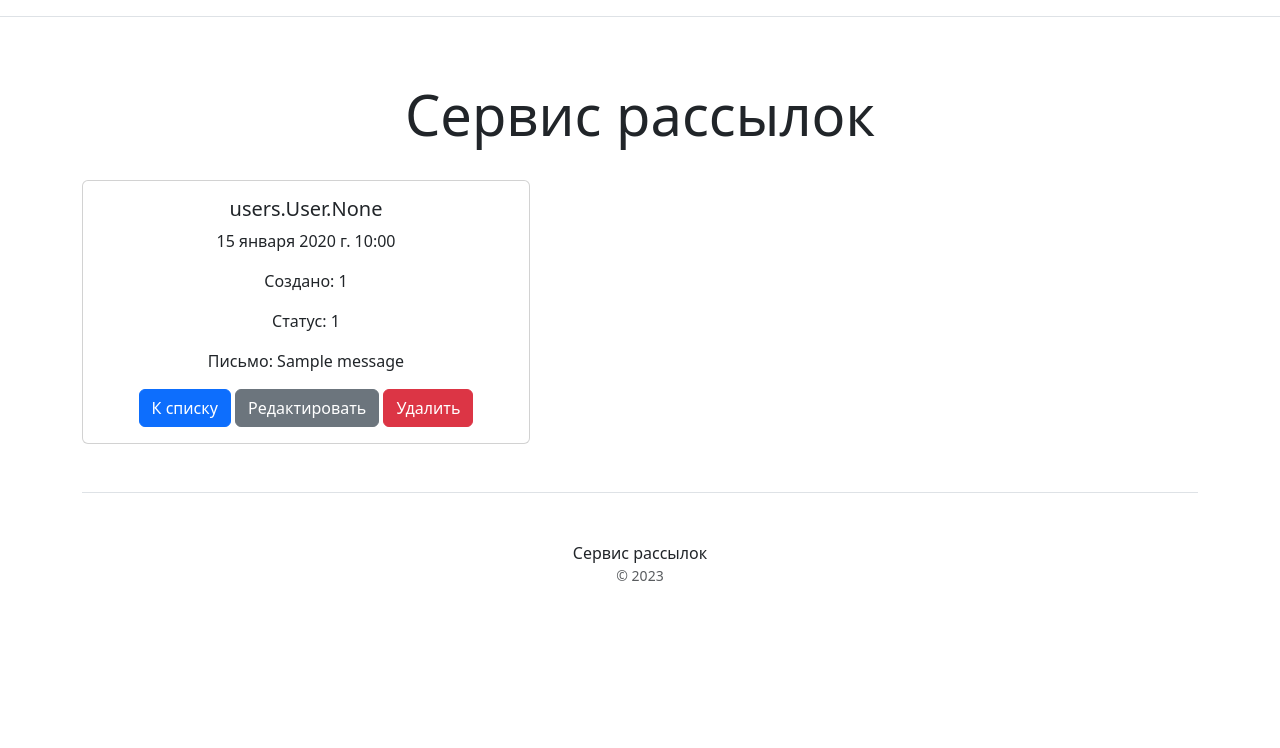
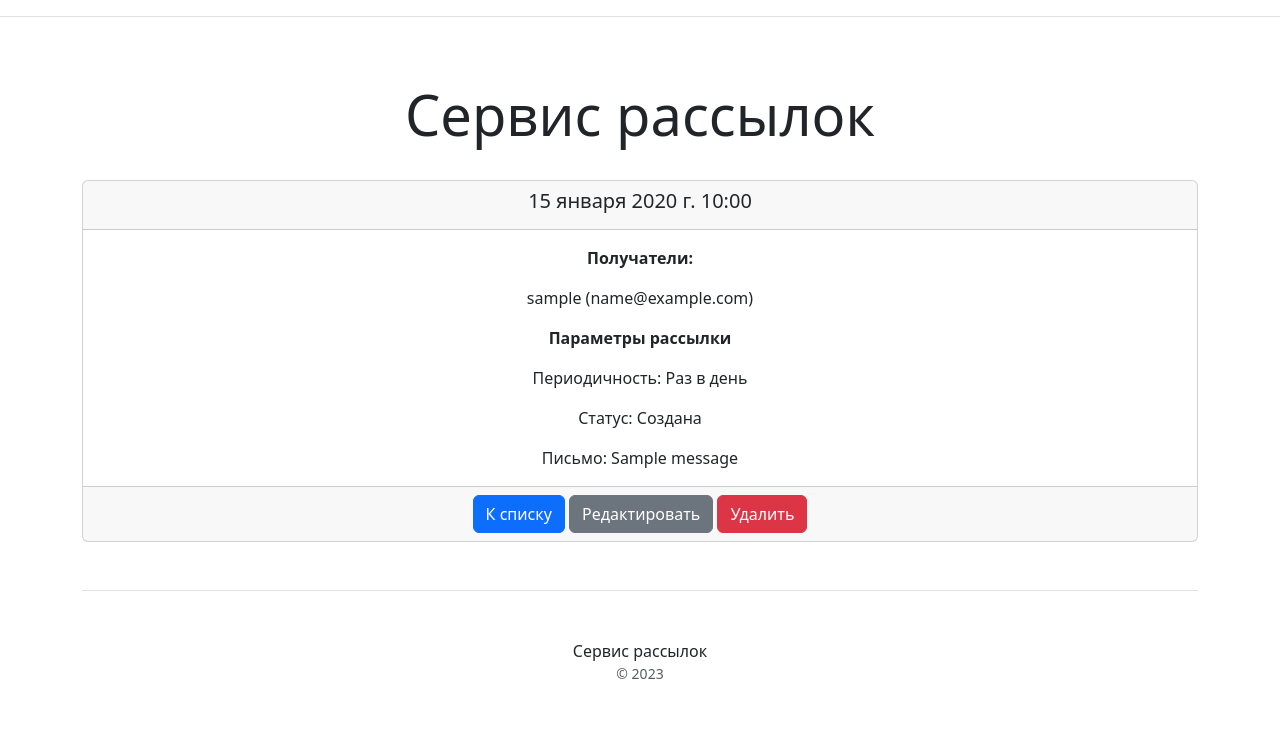
Before and after one commit to BalashovDmitriy/Mailing_service, a Django app: page /1/ in a window 1280 px wide. Shown: the part 96-844 px from the top of the page. Before the commit the page ends 677 px from the top, so only its background shows below. Run offline with Django 5.2, Linux system fonts and the light colour scheme; tables that the repository leaves empty hold one stand-in row (values such as "Sample post"); some libraries are stand-ins or nearby versions.

Commit message:
add code

```diff
--- a/email_distribution/models.py
+++ b/email_distribution/models.py
@@ -16,7 +16,7 @@ class Message(models.Model):
 
 
 class EmailDistribution(models.Model):
-    emails = models.ManyToManyField('users.User', verbose_name='Пользователи')
+    emails = models.ManyToManyField('users.User')
     time = models.DateTimeField(verbose_name='Время рассылки')
     period = models.CharField(choices=[('1', 'Раз в день'), ('2', 'Раз в неделю'), ('3', 'Раз в месяц')],
                               default='1', verbose_name='Период рассылки')
--- a/email_distribution/templates/email_distribution/emaildistribution_detail.html
+++ b/email_distribution/templates/email_distribution/emaildistribution_detail.html
@@ -1,14 +1,38 @@
 {% extends 'email_distribution/base.html' %}
 {% block content %}
 <div class="row text-center">
-    <div class="col-sm-3 mb-6 mb-sm-0">
-        <div class="card" style="width: 28rem;">
+    <div class="col-12">
+        <div class="card">
+            <div class="card-header">
+                <h5 class="card-title">{{ object.time }}</h5>
+            </div>
             <div class="card-body">
-                <h5 class="card-title">{{ object.emails }}</h5>
-                <p class="card-text">{{ object.time }}</p>
-                <p class="card-text">Создано: {{ object.period }}</p>
-                <p class="card-text">Статус: {{ object.status }}</p>
+                <p class="card-text fw-bold">Получатели:</p>
+                {% for obj in object.emails.all %}
+                <p class="card-text">{{ obj }}</p>
+                {% endfor %}
+                <p class="card-text fw-bold">Параметры рассылки</p>
+                {% if object.period == "1" %}
+                <p class="card-text">Периодичность: Раз в день</p>
+                {% endif %}
+                {% if object.period == "2" %}
+                <p class="card-text">Периодичность: Раз в неделю</p>
+                {% endif %}
+                {% if object.period == "3" %}
+                <p class="card-text">Периодичность: Раз в месяц</p>
+                {% endif %}
+                {% if object.status == 1 %}
+                <p class="card-text">Статус: Создана</p>
+                {% endif %}
+                {% if object.status == 2 %}
+                <p class="card-text">Статус: Запущена</p>
+                {% endif %}
+                {% if object.status == 0 %}
+                <p class="card-text">Статус: Завершена</p>
+                {% endif %}
                 <p class="card-text">Письмо: {{ object.message }}</p>
+            </div>
+            <div class="card-footer">
                 <a href="{% url 'list' %}" class="btn btn-primary">К списку</a>
                 <a href="{% url 'update' object.id %}" class="btn btn-secondary">Редактировать</a>
                 <a href="{% url 'delete' object.id %}" class="btn btn-danger">Удалить</a>
--- a/email_distribution/views.py
+++ b/email_distribution/views.py
@@ -1,6 +1,8 @@
+from django.core.mail import send_mail
 from django.urls import reverse_lazy
 from django.views.generic import ListView, DetailView, CreateView, UpdateView, DeleteView
 
+from config import settings
 from email_distribution.models import EmailDistribution, Message
 
 
@@ -39,11 +41,35 @@ class EmailDistributionCreateView(CreateView):
         print(context)
         return context
 
+    def form_valid(self, form):
+        obj: EmailDistribution = form.save()
+        for obj_mail in obj.emails.all():
+            status = send_mail(
+                subject=obj.message.title,
+                message=obj.message.body,
+                from_email=settings.DEFAULT_FROM_EMAIL,
+                recipient_list=[obj_mail.email],
+            )
+            print(obj_mail.email, status)
+        return super().form_valid(form)
+
 
 class EmailDistributionUpdateView(UpdateView):
     model = EmailDistribution
     fields = ('emails', 'time', 'period', 'message')
     success_url = reverse_lazy('list')
+
+    def form_valid(self, form):
+        obj: EmailDistribution = form.save()
+        for obj_mail in obj.emails.all():
+            status = send_mail(
+                subject=obj.message.title,
+                message=obj.message.body,
+                from_email=settings.DEFAULT_FROM_EMAIL,
+                recipient_list=[obj_mail.email],
+            )
+            print(obj_mail.email, status)
+        return super().form_valid(form)
 
 
 class EmailDistributionDeleteView(DeleteView):
--- a/users/views.py
+++ b/users/views.py
@@ -40,10 +40,11 @@ class MessageSendCreateView(CreateView):
     def form_valid(self, form):
         obj: Message = form.save()
         print(obj)
-        send_mail(
+        status = send_mail(
             subject=obj.message.title,
             message=obj.message.body,
             from_email=settings.DEFAULT_FROM_EMAIL,
             recipient_list=[obj.user.email],
         )
+        print(status)
         return super().form_valid(form)
```
Also changed, not shown: email_distribution/templates/email_distribution/emaildistribution_list.html (+15 -7 lines).
